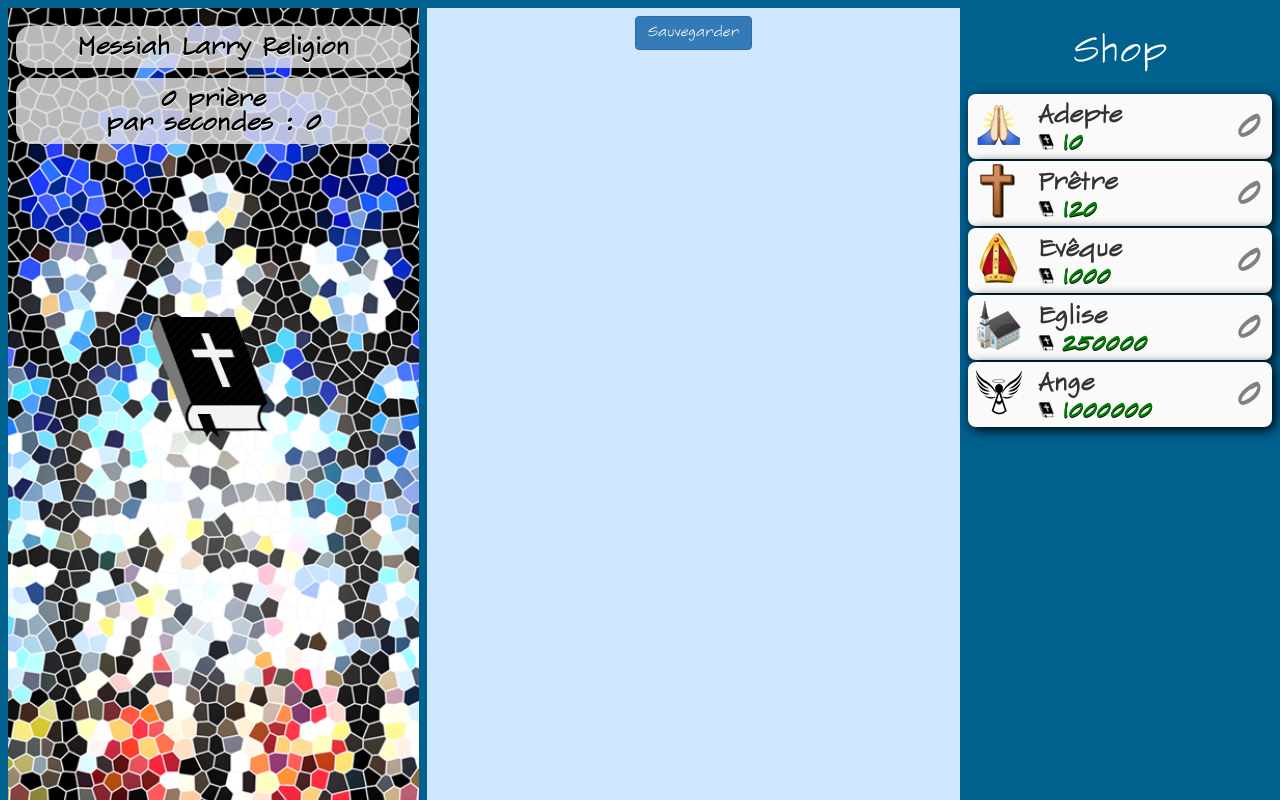
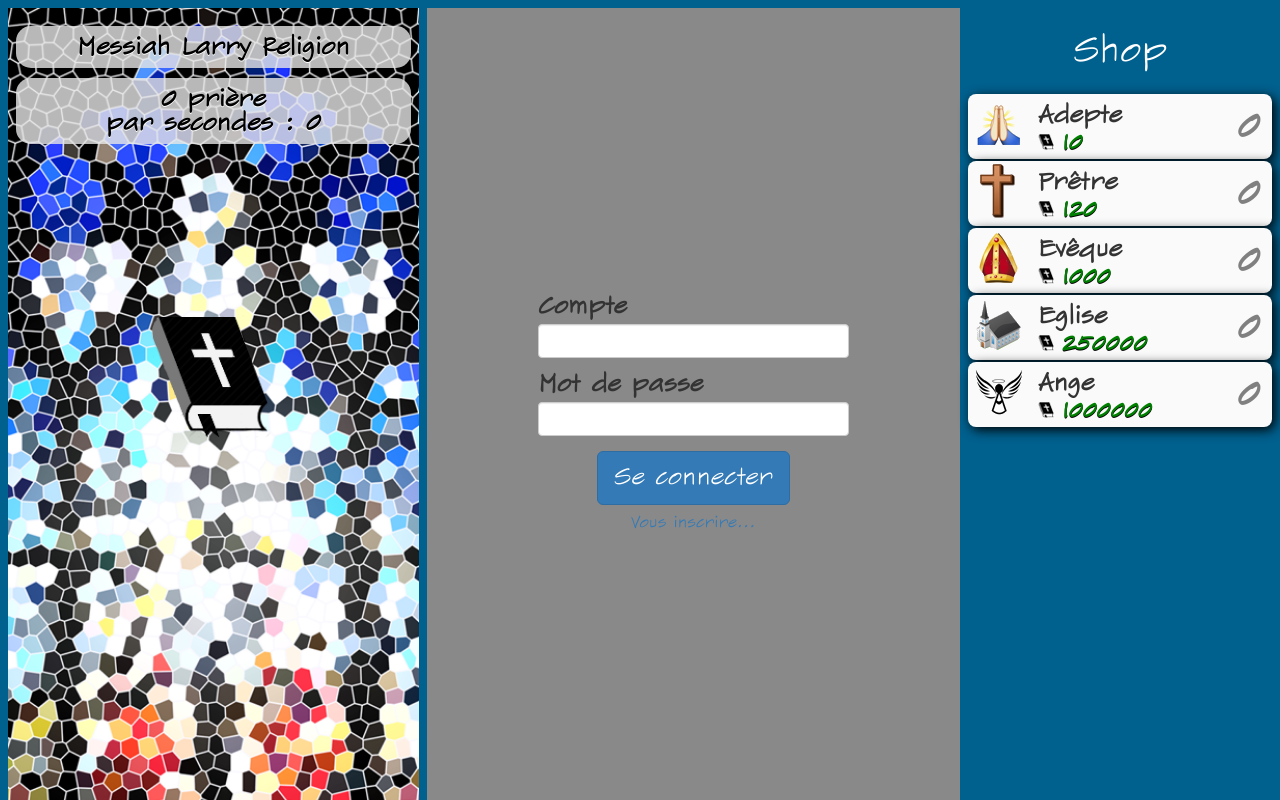
Before and after one commit to lbouvard/ReligionClicker, a PHP site: page / in a window 1280 px wide. Run offline with PHP 8.4, Linux system fonts and the light colour scheme.

Commit message:
Avancé du design.

```diff
--- a/connexion.php
+++ b/connexion.php
@@ -1,67 +1,22 @@
 <?php
-	// on teste si le visiteur a soumis le formulaire de connexion
-	if (isset($_POST['connexion']) && $_POST['connexion'] == 'Connexion') {
-		if ((isset($_POST['login']) && !empty($_POST['login'])) && (isset($_POST['pass']) && !empty($_POST['pass']))) {
-
-			$base = mysql_connect ('serveur', 'login', 'password');
-			mysql_select_db ('nom_base', $base);
-
-			// on teste si une entrée de la base contient ce couple login / pass
-			$sql = 'SELECT count(*) FROM membre WHERE login="'.mysql_escape_string($_POST['login']).'" AND pass_md5="'.mysql_escape_string(md5($_POST['pass'])).'"';
-			$req = mysql_query($sql) or die('Erreur SQL !<br />'.$sql.'<br />'.mysql_error());
-			$data = mysql_fetch_array($req);
-
-			mysql_free_result($req);
-			mysql_close();
-
-			// si on obtient une réponse, alors l'utilisateur est un membre
-			if ($data[0] == 1) {
-				session_start();
-				$_SESSION['login'] = $_POST['login'];
-				header('Location: membre.php');
-				exit();
-			}
-			// si on ne trouve aucune réponse, le visiteur s'est trompé soit dans son login, soit dans son mot de passe
-			elseif ($data[0] == 0) {
-				$erreur = 'Compte non reconnu.';
-			}
-			// sinon, alors la, il y a un gros problème :)
-			else {
-				$erreur = 'Probème dans la base de données : plusieurs membres ont les mêmes identifiants de connexion.';
-			}
-		}
-		else {
-			$erreur = 'Au moins un des champs est vide.';
-		}
-	}
+	//ajouter code ici
 ?>
-<html>
-
-	<head>
-
-		<title>Accueil</title>
-
-	</head>
-
-	<body>
-
-		Connexion à l'espace membre :<br />
+<div id="div_connexion">
+	<span id="erreur"><?php echo $erreur; ?></span>
 
 	<form action="index.php" method="post">
+		<div class="form-group">
+			<label for="login">Compte</label>
+			<input type="text" class="form-control" id="login" name="login"  value="<?php if (isset($_POST['login'])) echo htmlentities(trim($_POST['login'])); ?>">
+		</div>
 
-		Login : <input type="text" name="login" value="<?php if (isset($_POST['login'])) echo htmlentities(trim($_POST['login'])); ?>"><br />
-		Mot de passe : <input type="password" name="pass" value="<?php if (isset($_POST['pass'])) echo htmlentities(trim($_POST['pass'])); ?>"><br />
+		<div class="form-group">
+			<label for="pass">Mot de passe</label>
+			<input type="password" class="form-control" id="pass" name="pass"  value="<?php if (isset($_POST['pass'])) echo htmlentities(trim($_POST['login'])); ?>">
+		</div>
 
-		<input type="submit" name="connexion" value="Connexion">
-
+		<input type="submit" name="connexion" class="btn btn-primary btn-lg" value="Se connecter">
 	</form>
 
-	<a href="inscription.php">Vous inscrire</a>
-
-		<?php
-		if (isset($erreur)) echo '<br /><br />',$erreur;
-		?>
-
-	</body>
-
-</html>
+	<a href="inscription.php">Vous inscrire...</a>
+</div>
--- a/css/layout.css
+++ b/css/layout.css
@@ -54,6 +54,21 @@ table {
 html, body {
 	height: 100%;
 	font-family: 'religious';
+}
+
+.form-group {
+  text-align: left;
+  font-size: 24px;
+  font-weight: bold;
+}
+
+label {
+  margin-bottom: 5px;
+}
+
+.btn-lg, .btn-group-lg>.btn {
+  font-size: 24px;
+  margin-bottom: 10px;
 }
 
 .container-fluid {
@@ -179,6 +194,34 @@ html, body {
 }
 
 .parametre {
-  background-color: #d0e8ff;
+  background-color: #898989;
   border-top: 8px solid #00608e;
+  /* contour : #5b5b5b */
 }
+
+#div_connexion {
+  padding-top: 50%;
+  width: 60%;
+  margin: auto;
+}
+
+#div_inscription {
+  padding-top: 50%;
+  width: 60%;
+  margin: auto;
+}
+
+#erreur {
+	color: blue;
+	margin-bottom: 20px;
+	display: block;
+}
+
+#message {
+	color: white;
+	display: block;
+	font-size: 18px;
+	margin-bottom: 10px;
+	margin-top: 10px;
+
+}
--- a/deconnexion.php
+++ b/deconnexion.php
@@ -1,9 +1,4 @@
 <?php
-
 	session_start();
-	session_unset();
 	session_destroy();
-	header('Location: index.php');
-	exit();
-
 ?>
--- a/index.php
+++ b/index.php
@@ -1,3 +1,95 @@
+<?php
+	session_start();
+
+	$erreur = "";
+
+	if( isset($_POST['connexion']) ) {
+		if ((isset($_POST['login']) && !empty($_POST['login'])) && (isset($_POST['pass']) && !empty($_POST['pass']))) {
+
+			$mysqli = new mysqli('localhost', 'UserWeb', 'Uz28*Cesi', 'rcdb');
+
+			if( $mysqli->connect_errno) {
+				$erreur = "Echec de la connexion : ".$mysqli->connect_error;
+			}
+			else{
+
+				// on teste si une entrée de la base contient ce couple login / pass
+				$requete = "SELECT IdtMembre
+							FROM members
+							WHERE LoginMembre = '".$mysqli->real_escape_string($_POST['login'])."'
+							AND MdpMembre = '".$mysqli->real_escape_string(md5($_POST['pass']))."'";
+
+				$resultat = $mysqli->query($requete);
+				$donnees = mysqli_fetch_assoc($resultat);
+
+				if( is_null($donnees) ){
+					$erreur = "Compte inconnu. Veuillez vérifier votre compte et votre mot de passe.";
+				}
+				else{
+					$_SESSION['login'] = $_POST['login'];
+				}
+
+				$resultat->close();
+				$mysqli->close();
+			}
+
+		}
+		else {
+			$erreur = 'Veuillez remplir tous les champs.';
+		}
+	}
+
+	if( isset($_POST['inscription']) ) {
+
+		// on teste l'existence de nos variables. On teste également si elles ne sont pas vides
+		if ((isset($_POST['login']) && !empty($_POST['login'])) && (isset($_POST['pass']) && !empty($_POST['pass'])) && (isset($_POST['pass_confirm']) && !empty($_POST['pass_confirm']))) {
+
+			// on teste les deux mots de passe
+			if ($_POST['pass'] != $_POST['pass_confirm']) {
+				$erreur = 'Les 2 mots de passe sont différents.';
+			}
+			else{
+				$mysqli = new mysqli('localhost', 'UserWeb', 'Uz28*Cesi', 'rcdb');
+
+				if( $mysqli->connect_errno) {
+					$erreur = "Echec de la connexion : ".$mysqli->connect_error;
+				}
+				else{
+					//on regarde si le login n'existe pas
+					$requete = "SELECT IdtMembre
+								FROM members
+								WHERE LoginMembre = '".$mysqli->real_escape_string($_POST['login'])."'
+								AND MdpMembre = '".$mysqli->real_escape_string(md5($_POST['pass']))."'";
+
+					$resultat = $mysqli->query($requete);
+					$donnees = mysqli_fetch_assoc($resultat);
+
+					if( is_null($donnees) ){
+
+						$resultat->close();
+
+						$requete = "INSERT INTO members
+										(LoginMembre, MdpMembre)
+									VALUES
+										('".$mysqli->real_escape_string($_POST['login'])."', '".$mysqli->real_escape_string(md5($_POST['pass']))."')";
+
+						$resultat = $mysqli->query($requete);
+
+						$_SESSION['login'] = $_POST['login'];
+					}
+					else{
+						$erreur = 'Le compte existe déjà.';
+					}
+				}
+			}
+		}
+		else{
+			$erreur = 'Au moins un des champs est vide.';
+		}
+	}
+
+?>
+
 <!DOCTYPE html>
 <html lang="fr">
   <head>
@@ -42,10 +134,17 @@
 		        </div>
 
 		        <div class="col-md-5 parametre">
-		        	<button type="button" id="boutonsave" class="btn btn-primary">Sauvegarder</button>
-					<div id="affichage">
-
-					</div>
+		        	<?php
+						if( isset($_SESSION['login']) ){
+							include("membre.php");
+						}
+						else{
+							if( isset($_POST['inscription']) )
+								include("inscription.php");
+							else
+								include("connexion.php");
+						}
+					?>
 		        </div>
 
 		        <div id="shop" class="col-md-3">
--- a/js/plugin.js
+++ b/js/plugin.js
@@ -45,9 +45,19 @@ $(document).ready(function() {
 	**	FONCTIONS
 	**
 	**************************************/
-	//classe Niveau
+
+	/**************************************************************
+	*	Classe 		: Niveau
+	*	Auteur		: Bouvard Laurent
+	*	Date		: 05/05/2015
+	*	Description : Classe qui permet de gérer une ressource.
+	*	Une ressource contient un prix d'achat et un prix de vente
+	*	qui évolue à chaque achat/vente. Ces prix sont calculé par
+	*	des coefficients fixes.
+	****************************************************************/
 	function Niveau(pNom, pIcone, pGainParSeconde, pNbItem, pPrix, pProduction, pCoeffAchat, pCoeffVente){
 
+		//attributs
 	    this.nom = pNom;
 		this.icone = pIcone;
 	    this.gainParSeconde = pGainParSeconde;
@@ -56,11 +66,13 @@ $(document).ready(function() {
 		this.production = pProduction;
 	    this.coeffAchat = pCoeffAchat;
 	    this.coeffVente = pCoeffVente;
-		this.prixVente = (this.prix * this.coeffVente);
-		this.gainTotalParSeconde = this.nombreItem * this.gainParSeconde;
+		this.prixVente = (this.prix * this.coeffVente);						//prix de vente calculé
+		this.gainTotalParSeconde = this.nombreItem * this.gainParSeconde;	//gain total de prière par seconde
 
+		//tableau pour mémoriser les différents prix d'achat - à chaque achat, le prix d'un item augmente.
 		this.TablePrix = [pPrix];
 
+		//Methode - Permet d'ajouter des prières par seconde
 	    this.AjouterGainParSeconde = function(type, valeur) {
 
 	        if( type == 'unitaire')
@@ -70,20 +82,25 @@ $(document).ready(function() {
 	        else if ( type == 'pourcentage')
 	        	this.gainParSeconde = this.gainParSeconde + ((this.gainParSeconde * valeur) / 100);
 
+			//mise à jour du gain
 	        this.MajGainTotalParSeconde();
 	    }
 
+		//Methode - Permet d'ajuster le prix d'achat du niveau suite à l'achat ou la vente d'un item de la ressource
 	    this.AjusterPrix = function() {
 
 	        this.prix = Math.round(this.prix + (this.prix * this.coeffAchat));
 			this.AjusterPrixVente();
+			//on sauvegarde le prix de vente dans un tableau
 			this.TablePrix.push(this.prix);
 	    }
 
+		//Methode - Permet d'ajuster le prix de vente
 		this.AjusterPrixVente = function() {
 			this.prixVente = Math.round(this.prix - (this.prix * this.coeffVente));
 		}
 
+		//Methode - Permet d'acheter un ou n item de la ressource
 	    this.AjouterItem = function(quantite) {
 
 			for (i = 1; i <= quantite; i++)
@@ -91,23 +108,29 @@ $(document).ready(function() {
 				if( gbGainTotal >= this.prix ){
 					gbGainTotal -= this.prix;
 					this.nombreItem += 1;
+					//à chaque ajout, on augmente le prix de vente
 					this.AjusterPrix();
 				}
 				else
 					break;
 			}
+			//on met à jour le gain total par seconde
 			this.MajGainTotalParSeconde();
 	    }
 
+		//Methode - Permet de vendre un item de la ressource
 		this.RetirerItem = function() {
 
 			//on peut vendre seulement si on a des items
 			if( this.nombreItem > 0 ){
 				this.nombreItem -= 1;
+				//à la vente, on récupère le nombre de prière reçu de la vente et on ajoute au gain total
 				gbGainTotal += this.prixVente;
 				this.AjusterPrixVente();
+				//on retire le prix d'achat
 				this.TablePrix.pop();
 
+				//on récupère le prix d'achat précédent
 				if( this.TablePrix.length > 0)
 					this.prix = this.TablePrix[this.TablePrix.length - 1];
 
@@ -115,6 +138,7 @@ $(document).ready(function() {
 			}
 		}
 
+		//Methode - Permet de vendre tous les items de la ressource
 		this.RetirerToutItem = function() {
 
 			var index = this.nombreItem;
@@ -123,21 +147,24 @@ $(document).ready(function() {
 			{
 				this.RetirerItem();
 			}
-
 		}
 
+		//Methode - Permet de connaitre le nombre de prière par seconde
 	    this.MajGainTotalParSeconde = function() {
 
 	    	this.gainTotalParSeconde = this.nombreItem * this.gainParSeconde;
 	    }
 
+		//Methode - Appelé toutes les 100ms pour cumuler la production de prière de la ressource
 	    this.RecupererProductionEnCours = function() {
 
+			//QUANTUM correspond au coefficient temps pour récupérer le gain correct à chaque appel (ici vaut 10 car appel toutes les 100ms).
 			var temp = this.gainTotalParSeconde / QUANTUM;
 	    	this.production += temp;
 	    	return temp;
 	    }
 
+		//Mise en place des données dans un fichier JSON - Sauvegarde
 		this.ExporterDonnees = function () {
 
 			var chaineExport = '{"nom":"' + this.nom + '", "icone":"' + this.icone + '", "gain":"' + this.gainParSeconde + '", "nbItem":"' + this.nombreItem + '", "prix":"' + this.prix + '", "production":"' + this.production + '", "coeffAchat":"' + this.coeffAchat + '", "coeffVente":"' + this.coeffVente + '"}';
@@ -145,20 +172,23 @@ $(document).ready(function() {
 			return chaineExport;
 		}
 
+		/*****************************************************************************/
+
+		//Propriété - Récupère le prix d'achat d'une ressource
 		this.getPrix = function() {
 			return this.prix;
 		}
-
+		//Propriété
 		this.getGainParSeconde = function() {
 
 			return this.gainParSeconde;
 		}
-
+		//Propriété
 		this.getNombreItem = function() {
 
 			return this.nombreItem;
 		}
-
+		//Propriété
 		this.getGainTotalParSeconde = function() {
 
 			return this.gainTotalParSeconde;
@@ -189,6 +219,11 @@ $(document).ready(function() {
 		$(this).find('#nbItem')[0].innerHTML = obj.getNombreItem();
 		$(this).find('#prixItem')[0].innerHTML = obj.getPrix();
 
+	});
+
+	$(document).on( 'click', '#btn_deconnexion', function(){
+		$.post('deconnexion.php');
+		window.location = "index.php";
 	});
 
 
```
Also changed, not shown: inscription.php (+20 -75 lines), membre.php (+5 -22 lines).
